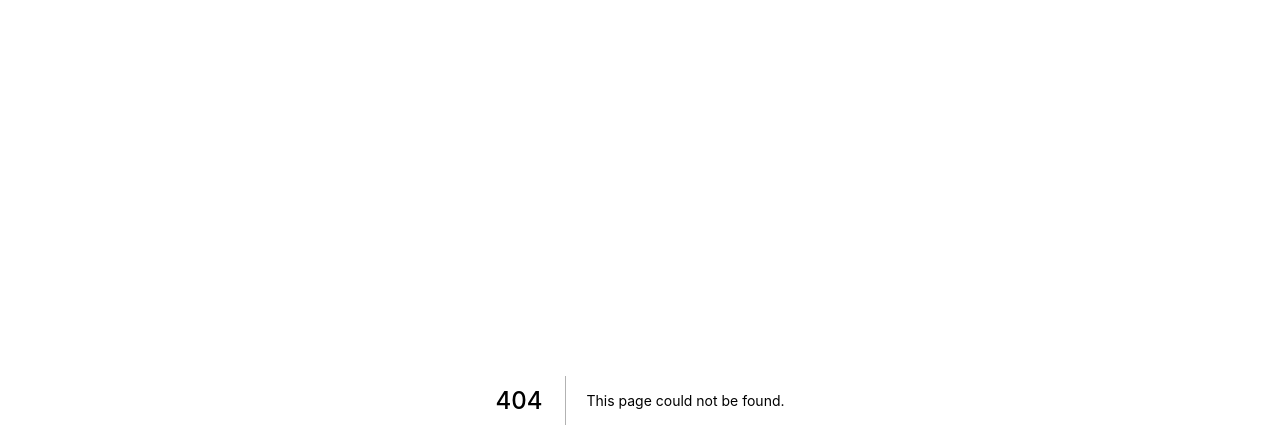
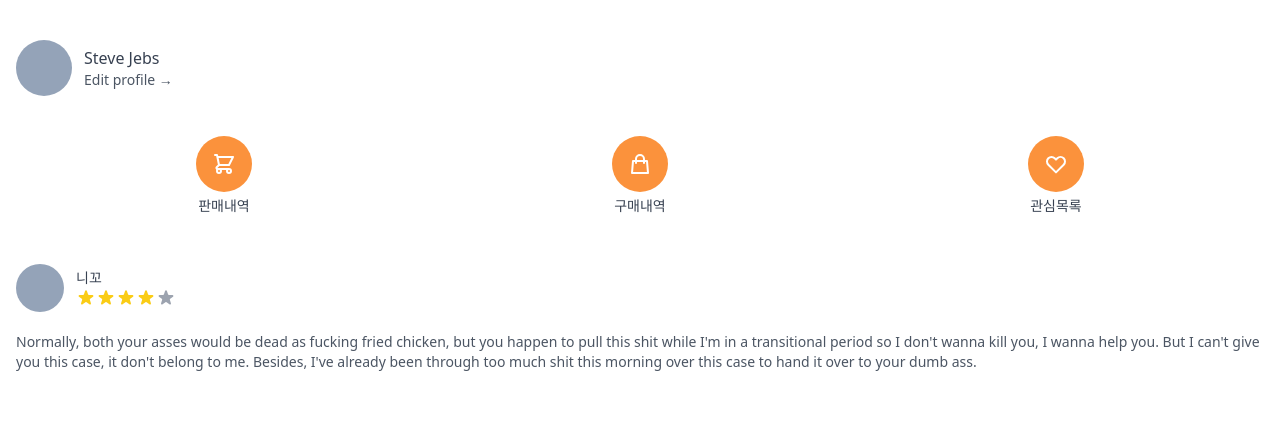
Before and after one commit to SurpSurp/carrot-market, a Next.js app: page /profile in a window 1280 px wide. Before the commit this address had no page. Shown: the top 448 px of the page. Built offline with nearby package versions, Linux system fonts and the light colour scheme.

Commit message:
#5.10 profile

```diff
--- /dev/null
+++ b/pages/profile.tsx
@@ -0,0 +1,147 @@
+import type { NextPage } from "next";
+
+const Profile: NextPage = () => {
+  return (
+    <div className="py-10 px-4">
+      <div className="flex items-center space-x-3">
+        <div className="w-14 h-14 rounded-full bg-slate-400" />
+        <div className="flex flex-col">
+          <span className="font-medium text-gray-700">Steve Jebs</span>
+          <span className="text-sm text-gray-600">Edit profile &rarr;</span>
+        </div>
+      </div>
+      <div className="w-full flex justify-around mt-10">
+        <div className=" flex flex-col items-center cursor-pointer group">
+          <div className="w-14 aspect-square flex items-center justify-center text-white rounded-full bg-orange-400 group-hover:bg-orange-500">
+            <svg
+              className="w-6 h-6"
+              fill="none"
+              stroke="currentColor"
+              viewBox="0 0 24 24"
+              xmlns="http://www.w3.org/2000/svg"
+            >
+              <path
+                strokeLinecap="round"
+                strokeLinejoin="round"
+                strokeWidth="2"
+                d="M3 3h2l.4 2M7 13h10l4-8H5.4M7 13L5.4 5M7 13l-2.293 2.293c-.63.63-.184 1.707.707 1.707H17m0 0a2 2 0 100 4 2 2 0 000-4zm-8 2a2 2 0 11-4 0 2 2 0 014 0z"
+              ></path>
+            </svg>
+          </div>
+          <span className="text-sm font-medium text-gray-700 mt-1">
+            판매내역
+          </span>
+        </div>
+        <div className=" flex flex-col items-center cursor-pointer group">
+          <div className="w-14 h-14 flex items-center justify-center text-white rounded-full bg-orange-400 group-hover:bg-orange-500">
+            <svg
+              className="w-6 h-6"
+              fill="none"
+              stroke="currentColor"
+              viewBox="0 0 24 24"
+              xmlns="http://www.w3.org/2000/svg"
+            >
+              <path
+                strokeLinecap="round"
+                strokeLinejoin="round"
+                strokeWidth="2"
+                d="M16 11V7a4 4 0 00-8 0v4M5 9h14l1 12H4L5 9z"
+              ></path>
+            </svg>
+          </div>
+          <span className="text-sm font-medium text-gray-700 mt-1">
+            구매내역
+          </span>
+        </div>
+        <div className=" flex flex-col items-center cursor-pointer group">
+          <div className="w-14 h-14 flex items-center justify-center text-white rounded-full bg-orange-400 group-hover:bg-orange-500">
+            <svg
+              className="w-6 h-6"
+              fill="none"
+              stroke="currentColor"
+              viewBox="0 0 24 24"
+              xmlns="http://www.w3.org/2000/svg"
+            >
+              <path
+                strokeLinecap="round"
+                strokeLinejoin="round"
+                strokeWidth="2"
+                d="M4.318 6.318a4.5 4.5 0 000 6.364L12 20.364l7.682-7.682a4.5 4.5 0 00-6.364-6.364L12 7.636l-1.318-1.318a4.5 4.5 0 00-6.364 0z"
+              ></path>
+            </svg>
+          </div>
+          <span className="text-sm font-medium text-gray-700 mt-1">
+            관심목록
+          </span>
+        </div>
+      </div>
+      <div className="mt-12">
+        <div className="flex space-x-3 items-center">
+          <div className="w-12 h-12 rounded-full bg-slate-400" />
+          <div>
+            <h4 className="font-medium text-sm text-gray-700">니꼬</h4>
+            <div className="flex items-center">
+              <svg
+                className="text-yellow-400 h-5 w-5"
+                xmlns="http://www.w3.org/2000/svg"
+                viewBox="0 0 20 20"
+                fill="currentColor"
+                aria-hidden="true"
+              >
+                <path d="M9.049 2.927c.3-.921 1.603-.921 1.902 0l1.07 3.292a1 1 0 00.95.69h3.462c.969 0 1.371 1.24.588 1.81l-2.8 2.034a1 1 0 00-.364 1.118l1.07 3.292c.3.921-.755 1.688-1.54 1.118l-2.8-2.034a1 1 0 00-1.175 0l-2.8 2.034c-.784.57-1.838-.197-1.539-1.118l1.07-3.292a1 1 0 00-.364-1.118L2.98 8.72c-.783-.57-.38-1.81.588-1.81h3.461a1 1 0 00.951-.69l1.07-3.292z" />
+              </svg>
+              <svg
+                className="text-yellow-400 h-5 w-5"
+                xmlns="http://www.w3.org/2000/svg"
+                viewBox="0 0 20 20"
+                fill="currentColor"
+                aria-hidden="true"
+              >
+                <path d="M9.049 2.927c.3-.921 1.603-.921 1.902 0l1.07 3.292a1 1 0 00.95.69h3.462c.969 0 1.371 1.24.588 1.81l-2.8 2.034a1 1 0 00-.364 1.118l1.07 3.292c.3.921-.755 1.688-1.54 1.118l-2.8-2.034a1 1 0 00-1.175 0l-2.8 2.034c-.784.57-1.838-.197-1.539-1.118l1.07-3.292a1 1 0 00-.364-1.118L2.98 8.72c-.783-.57-.38-1.81.588-1.81h3.461a1 1 0 00.951-.69l1.07-3.292z" />
+              </svg>
+              <svg
+                className="text-yellow-400 h-5 w-5"
+                xmlns="http://www.w3.org/2000/svg"
+                viewBox="0 0 20 20"
+                fill="currentColor"
+                aria-hidden="true"
+              >
+                <path d="M9.049 2.927c.3-.921 1.603-.921 1.902 0l1.07 3.292a1 1 0 00.95.69h3.462c.969 0 1.371 1.24.588 1.81l-2.8 2.034a1 1 0 00-.364 1.118l1.07 3.292c.3.921-.755 1.688-1.54 1.118l-2.8-2.034a1 1 0 00-1.175 0l-2.8 2.034c-.784.57-1.838-.197-1.539-1.118l1.07-3.292a1 1 0 00-.364-1.118L2.98 8.72c-.783-.57-.38-1.81.588-1.81h3.461a1 1 0 00.951-.69l1.07-3.292z" />
+              </svg>
+              <svg
+                className="text-yellow-400 h-5 w-5"
+                xmlns="http://www.w3.org/2000/svg"
+                viewBox="0 0 20 20"
+                fill="currentColor"
+                aria-hidden="true"
+              >
+                <path d="M9.049 2.927c.3-.921 1.603-.921 1.902 0l1.07 3.292a1 1 0 00.95.69h3.462c.969 0 1.371 1.24.588 1.81l-2.8 2.034a1 1 0 00-.364 1.118l1.07 3.292c.3.921-.755 1.688-1.54 1.118l-2.8-2.034a1 1 0 00-1.175 0l-2.8 2.034c-.784.57-1.838-.197-1.539-1.118l1.07-3.292a1 1 0 00-.364-1.118L2.98 8.72c-.783-.57-.38-1.81.588-1.81h3.461a1 1 0 00.951-.69l1.07-3.292z" />
+              </svg>
+              <svg
+                className="text-gray-400 h-5 w-5"
+                xmlns="http://www.w3.org/2000/svg"
+                viewBox="0 0 20 20"
+                fill="currentColor"
+                aria-hidden="true"
+              >
+                <path d="M9.049 2.927c.3-.921 1.603-.921 1.902 0l1.07 3.292a1 1 0 00.95.69h3.462c.969 0 1.371 1.24.588 1.81l-2.8 2.034a1 1 0 00-.364 1.118l1.07 3.292c.3.921-.755 1.688-1.54 1.118l-2.8-2.034a1 1 0 00-1.175 0l-2.8 2.034c-.784.57-1.838-.197-1.539-1.118l1.07-3.292a1 1 0 00-.364-1.118L2.98 8.72c-.783-.57-.38-1.81.588-1.81h3.461a1 1 0 00.951-.69l1.07-3.292z" />
+              </svg>
+            </div>
+          </div>
+        </div>
+        <div className="mt-5 text-gray-600 text-sm">
+          <p>
+            Normally, both your asses would be dead as fucking fried chicken,
+            but you happen to pull this shit while I&apos;m in a transitional
+            period so I don&apos;t wanna kill you, I wanna help you. But I
+            can&apos;t give you this case, it don&apos;t belong to me. Besides,
+            I&apos;ve already been through too much shit this morning over this
+            case to hand it over to your dumb ass.
+          </p>
+        </div>
+      </div>
+    </div>
+  );
+};
+
+export default Profile;
```
